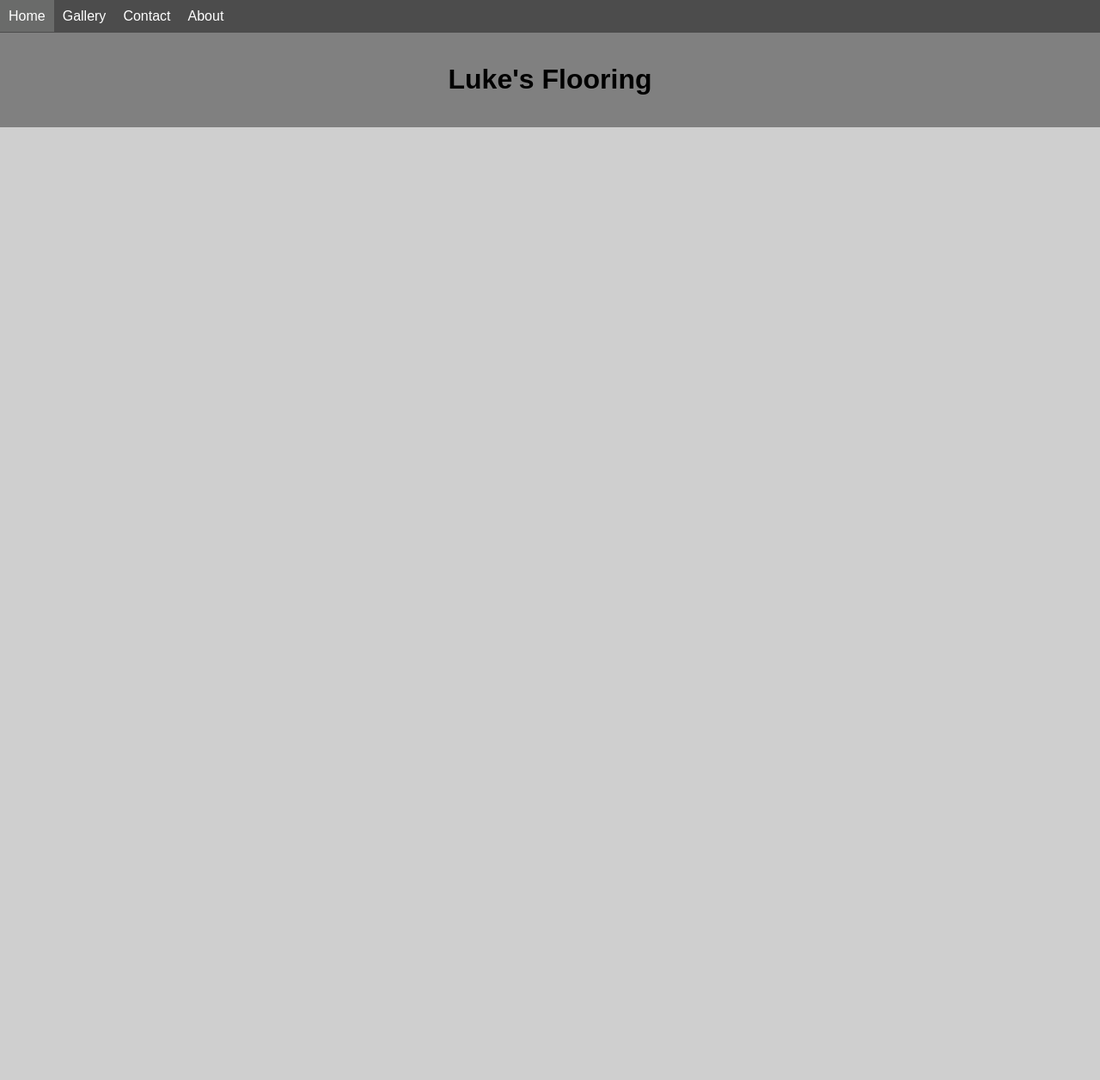
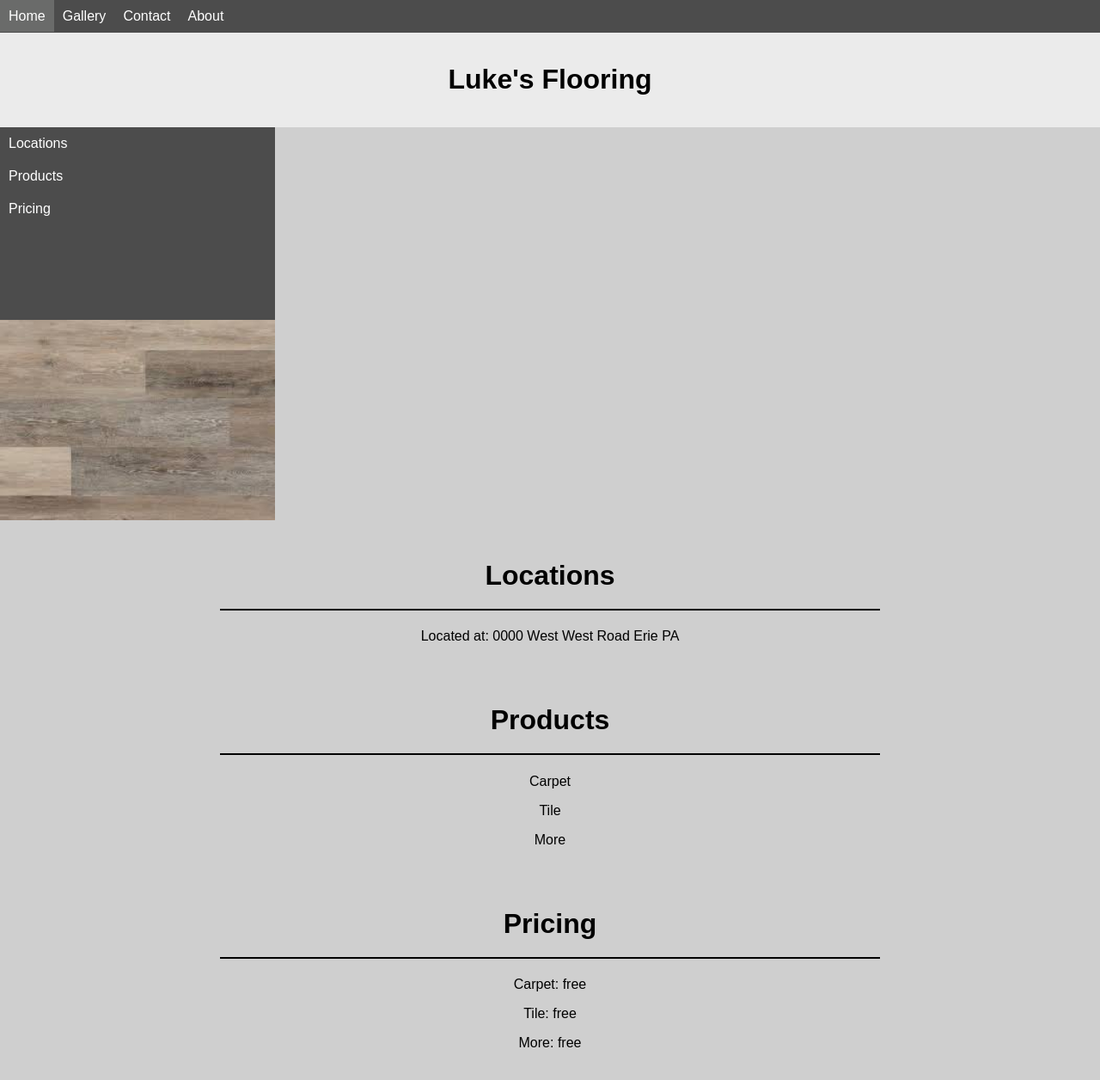
Before and after one commit to luh429/Digit110_repo, a plain HTML site: page docs/index.html in a window 1280 px wide. Shown: the whole page at 86% size. Before the commit the page ends 800 px from the top, so only its background shows below. Drawn offline with Linux system fonts and the light colour scheme.

Commit message:
worked more on index page

```diff
--- a/docs/index.html
+++ b/docs/index.html
@@ -12,13 +12,39 @@
     <body>
         <ul class="navbar">
             <li class="selected"><a href="index.html" class="selected">Home</a></li>
-            <li class="selected"><a href="gallery.html" class="page">Gallery</a></li>
-            <li class="selected"><a href="contact.html" class="page">Contact</a></li>
-            <li class="selected"><a href="about.html" class="page">About</a></li>
+            <li class="page"><a href="gallery.html" class="page">Gallery</a></li>
+            <li class="page"><a href="contact.html" class="page">Contact</a></li>
+            <li class="page"><a href="about.html" class="page">About</a></li>
         </ul>
-
         <div id="title">
             <h1 class="title">Luke's Flooring</h1>
         </div>
+        <div class="display">
+            <ul class="sidebar">
+                <li class="sidebar_link"><a href="#" class="sidebar_link">Locations</a></li>
+                <li class="sidebar_link"><a href="#" class="sidebar_link">Products</a></li>
+                <li class="sidebar_link"><a href="#" class="sidebar_link">Pricing</a></li>
+            </ul>
+
+            <figure class="index">
+                <img class="index" src="images/flooring.jpg" alt="Flooring" />
+            </figure>
+        </div>
+        <div class="locations">
+            <h1 class="locations">Locations</h1>
+            <p class="locations">Located at: 0000 West West Road Erie PA</p>
+        </div>
+        <div class="products">
+            <h1 class="products">Products</h1>
+            <p class="products">Carpet</p>
+            <p class="products">Tile</p>
+            <p class="products">More</p>
+        </div>
+        <div class="pricing">
+            <h1 class="pricing">Pricing</h1>
+            <p class="pricing">Carpet: free</p>
+            <p class="pricing">Tile: free</p>
+            <p class="pricing">More: free</p>
+        </div>
     </body>
 </html>
--- a/docs/webstyle.css
+++ b/docs/webstyle.css
@@ -15,7 +15,13 @@ padding-left: 0px;
 padding-right: 0px;
 margin: 0px;
 }
-li {
+li.page {
+padding: 0px;
+margin: 0px;
+display: inline;
+float: left;
+}
+li.selected {
 padding: 0px;
 margin: 0px;
 display: inline;
@@ -31,9 +37,9 @@ background-color: #4C4C4C;
 a.selected {
 text-align: center;
 text-decoration: none;
-color: white;
+color: black;
 padding: 10px;
-background-color: grey;
+background-color: #ebebeb;
 }
 a.page:hover {
 background-color: #6A6B6A;
@@ -45,13 +51,94 @@ color: white;
 padding: 10px;
 }
 
-
 div#title {
-background-color: grey;
+background-color: #ebebeb;
 padding: 15px;
 text-align: center;
 }
 
+/*Index*/
+div.display {
+display: inline;
+}
+
+ul.sidebar {
+background-color: #4C4C4C;
+padding: 0px;
+padding-top: 10px;
+padding-bottom: 100px;
+margin: 0px;
+width: 25%;
+}
+li.sidebar_link {
+padding-bottom: 20px;
+margin: 0px;
+}
+a.sidebar_link {
+background-color: #4C4C4C;
+text-decoration: none;
+color: white;
+padding: 10px;
+margin: 0px;
+}
+a.sidebar_link:hover {
+background-color: #6A6B6A;
+padding: 10px;
+}
+
+img.index {
+width: 100%;
+margin: 0;
+padding: 0;
+}
+figure.index {
+width: 25%;
+margin: 0;
+padding: 0;
+}
+
+div.locations {
+text-align: center;
+margin-bottom: 50px;
+}
+h1.locations {
+padding: 20px;
+border-bottom-style: solid;
+border-color: black;
+border-width: 2px;
+margin-left: 20%;
+margin-right: 20%;
+}
+
+div.products {
+text-align: center;
+margin-bottom: 50px;
+}
+h1.products {
+padding: 20px;
+border-bottom-style: solid;
+border-color: black;
+border-width: 2px;
+margin-left: 20%;
+margin-right: 20%;
+}
+
+div.pricing {
+text-align: center;
+margin-bottom: 50px;
+}
+h1.pricing {
+padding: 20px;
+border-bottom-style: solid;
+border-color: black;
+border-width: 2px;
+margin-left: 20%;
+margin-right: 20%;
+}
+
+
+
+/*Gallery*/
 figure.image1 {
 padding: 0px;
 margin: 10px;
```
Also changed, not shown: docs/about.html (+3 -3 lines), docs/contact.html (+3 -3 lines), docs/gallery.html (+3 -3 lines), docs/images/flooring.jpg (added).
